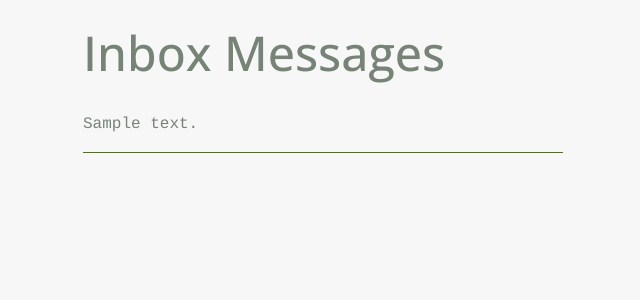
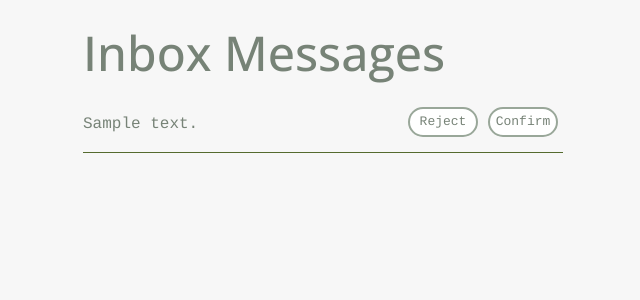
Before and after one commit to LefanTan/wedlab-cmput404-project, a Django app: template home/templates/messages.html in a window 1280 px wide. Shown: the part 51-351 px from the top of the page, without its empty margins (317-957 px from the left). Run offline with Django 3.2, Linux system fonts and the light colour scheme; the template is opened without the code that fills it: most values are stand-ins (such as "Sample title", 1, 10 or a date in 2020).

Commit message:
Update messages.html

```diff
--- a/home/templates/messages.html
+++ b/home/templates/messages.html
@@ -18,6 +18,10 @@
             <div class="column">
                 <p>{{ content.summary }}</p>
 {#                <p>message1</p>#}
+                <span class="actions">
+                    <button class="confirm">Confirm</button>
+                    <button class="reject">Reject</button>
+                </span>
             </div>
         </div>
         {% if form.errors %}
```
